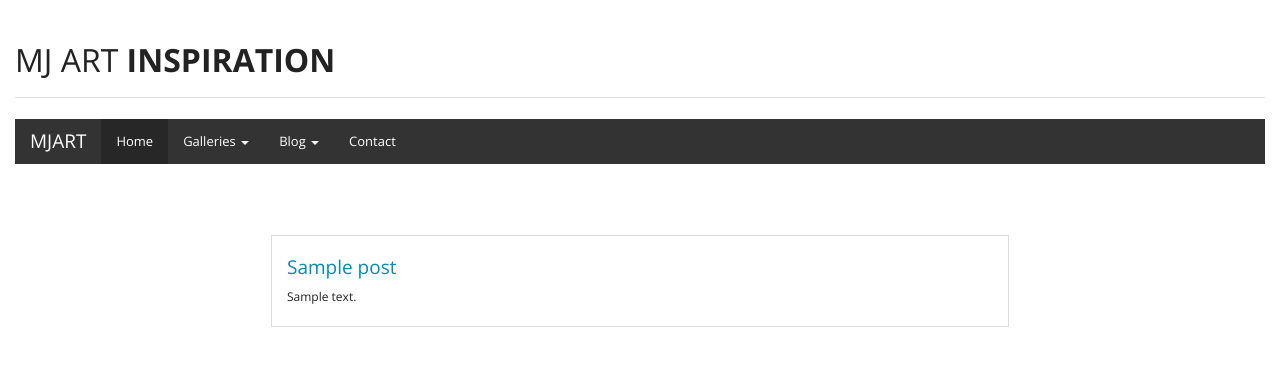
After one commit to arecker/murals, a Flask app: template templates/archives.html in a window 1280 px wide. The commit adds this page. Shown: the top 366 px of the page. Run offline with Flask 2, Linux system fonts and the light colour scheme; the template is opened without the code that fills it: most values are stand-ins (such as "Sample title", 1, 10 or a date in 2020); some libraries are stand-ins or nearby versions.

Commit message:
Archives Page

```diff
--- a/static/css/site.css
+++ b/static/css/site.css
@@ -1,5 +1,5 @@
 /* Positions bodies in page */
-.thumbnail-body, .slideshow-body, .bio-body, .post-body {
+.thumbnail-body, .slideshow-body, .bio-body, .post-body, .archives-body {
 	max-width: 60%;
 	margin-top: 50px;
 	margin-bottom: 50px;
@@ -10,6 +10,12 @@
     border: 0 none;
     box-shadow: none;
 }
+
+/* Remove underline from links in archives */
+.archives-body a {
+    text-decoration: none;
+}
+
 
 /* Spaces out H's in post body */
 .post-body-text h1, .post-body-text h2, .post-body-text h3, .post-body-text ul {
@@ -25,7 +31,7 @@
 /********** Mobile **********/
 @media screen and (max-width: 750px) {
 	/* Moves Thumbnail body closer to top */
-	.thumbnail-body, .slideshow-body, .bio-body {
+	.thumbnail-body, .slideshow-body, .bio-body, .post-body, .archives-body {
 		margin-top: 10px;
 		max-width: 95%;
 	}
--- /dev/null
+++ b/templates/archives.html
@@ -0,0 +1,16 @@
+{% extends "base.html" %}
+{% block meta_title %}
+<title>Archives | MJ Art Inspiration</title>
+{% endblock %}
+{% block body %}
+<div class="container-fluid archives-body">
+    <ul class="list-group">
+    {% for post in Archives %}
+      <li class="list-group-item">
+        <h4><a href="/blog/{{ post.slug }}">{{ post.title }}</a></h4>
+        <p>{{ post.description }}</p>
+      </li>
+    {% endfor %}
+    </ul>
+</div>
+{% endblock %}
```
Also changed, not shown: refresh.py (+10 -3 lines).
